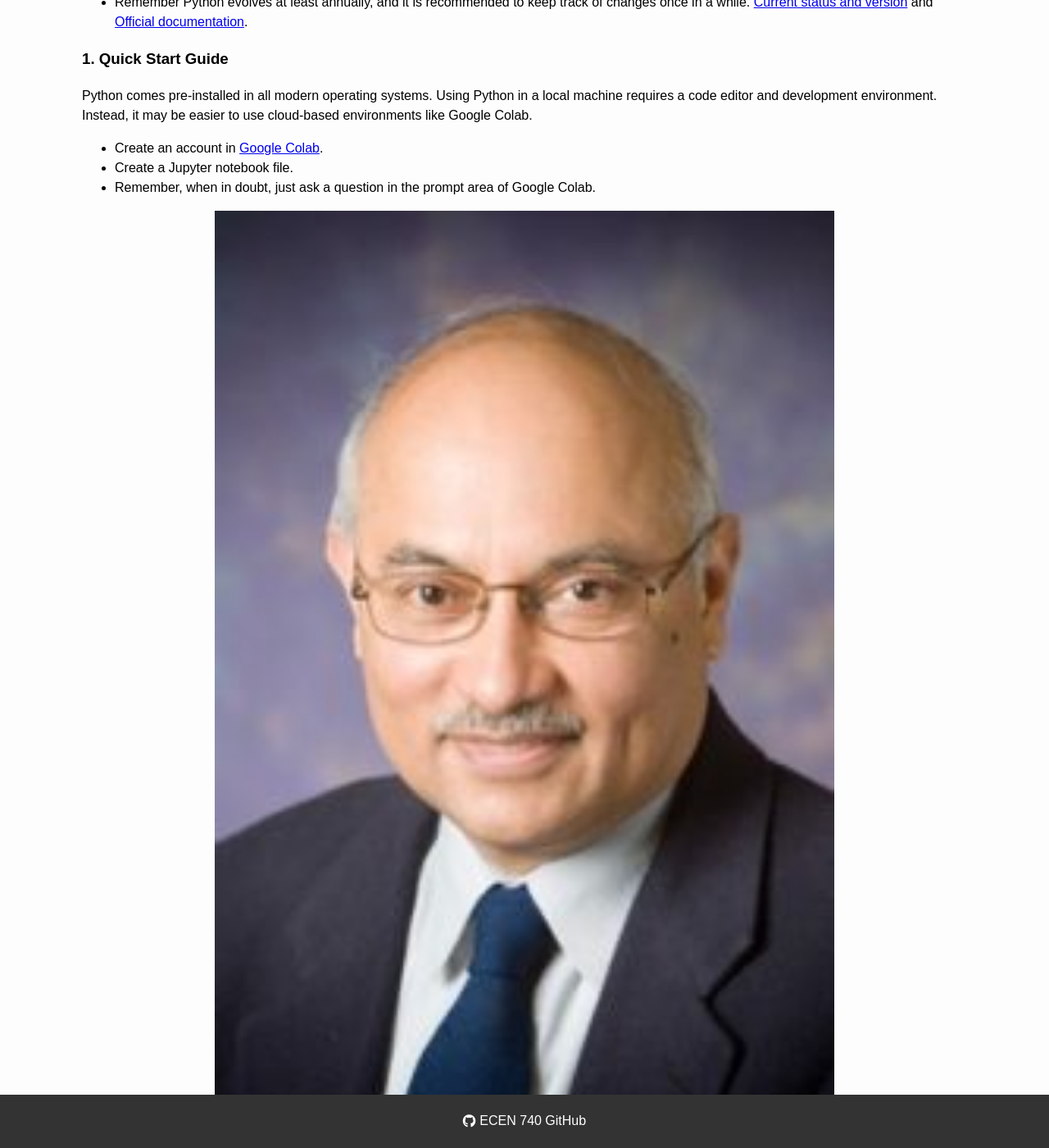
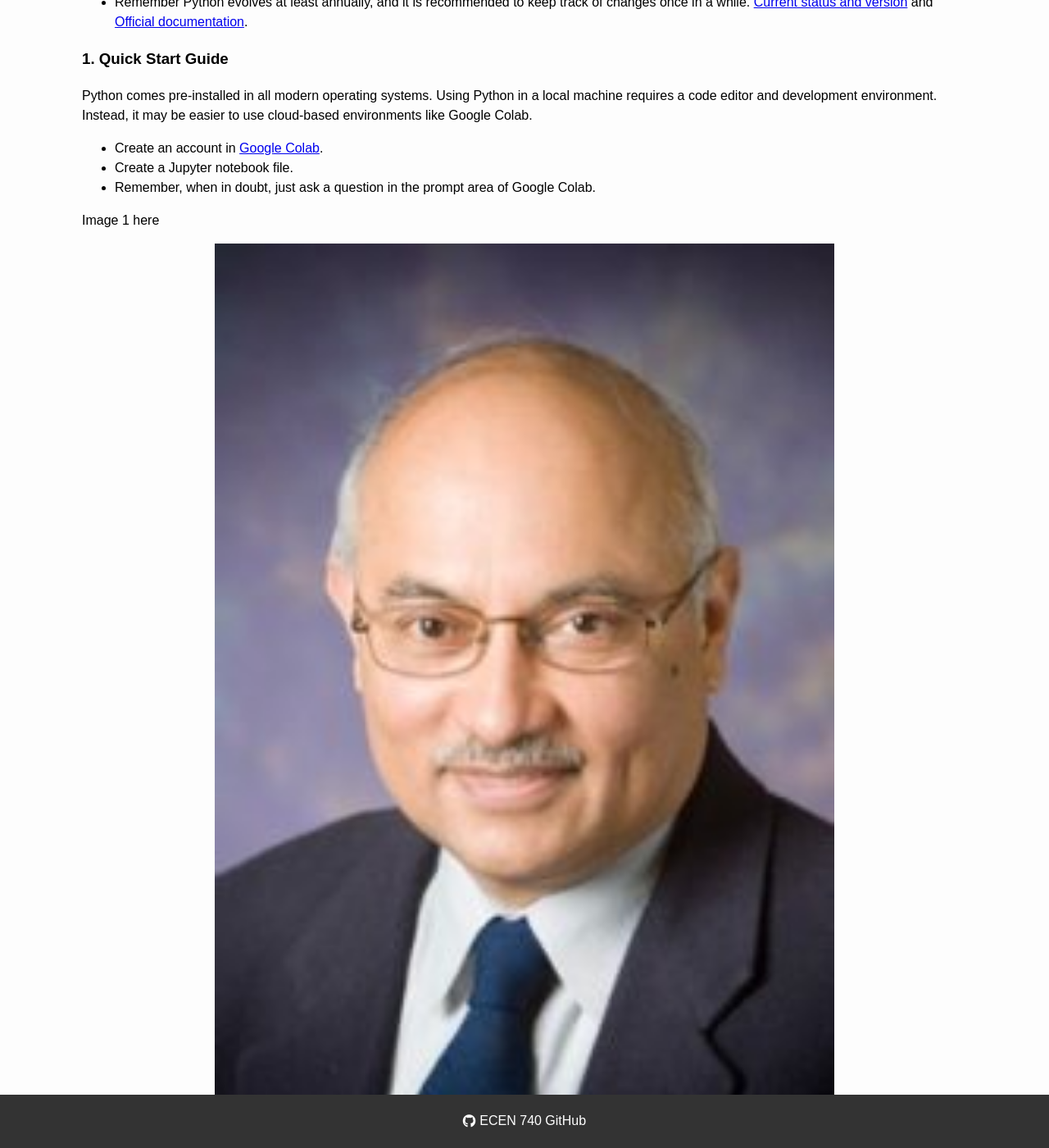
Before and after one commit to ecen740tamu/ecen740tamu.github.io, a Jekyll site: the page built from python1.md, in a window 1280 px wide and 1400 px high, scrolled down 605 px. Shown: the whole window at 82% size. Built offline with Jekyll 4.4.1, drawn with Linux system fonts in a browser that asks for light colours.

Commit message:
Debug figure paths

```diff
--- a/python1.md
+++ b/python1.md
@@ -37,14 +37,14 @@ Python comes pre-installed in all modern operating systems. Using Python in a lo
 - Create a Jupyter notebook file.
 - Remember, when in doubt, just ask a question in the prompt area of Google Colab.
 
-
+Image 1 here
 <div style="text-align: center;">
     <img src="{{ site.baseurl }}/docs/Kumar.jpg" alt="Kumar" style="width: 70%;" />
     <br>
     <em>Figure: An example figure.</em>
 </div>
 
-
+Image 2 here
 <figure style="center: auto;">
     <img src="{{ site.baseurl }}/docs/Kumar.jpg/" alt=" " style="width: 70%;">
 </figure>
```
